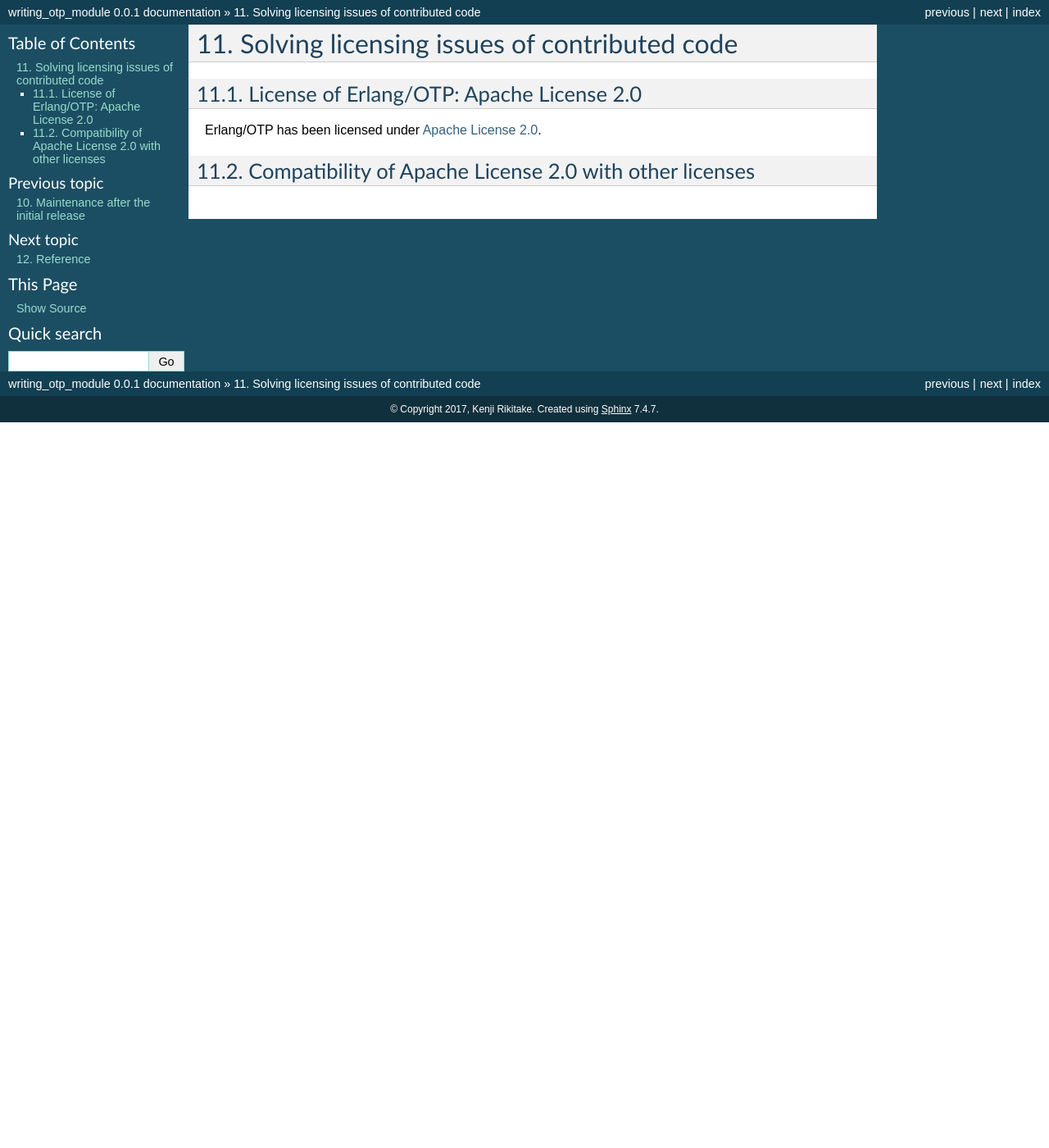
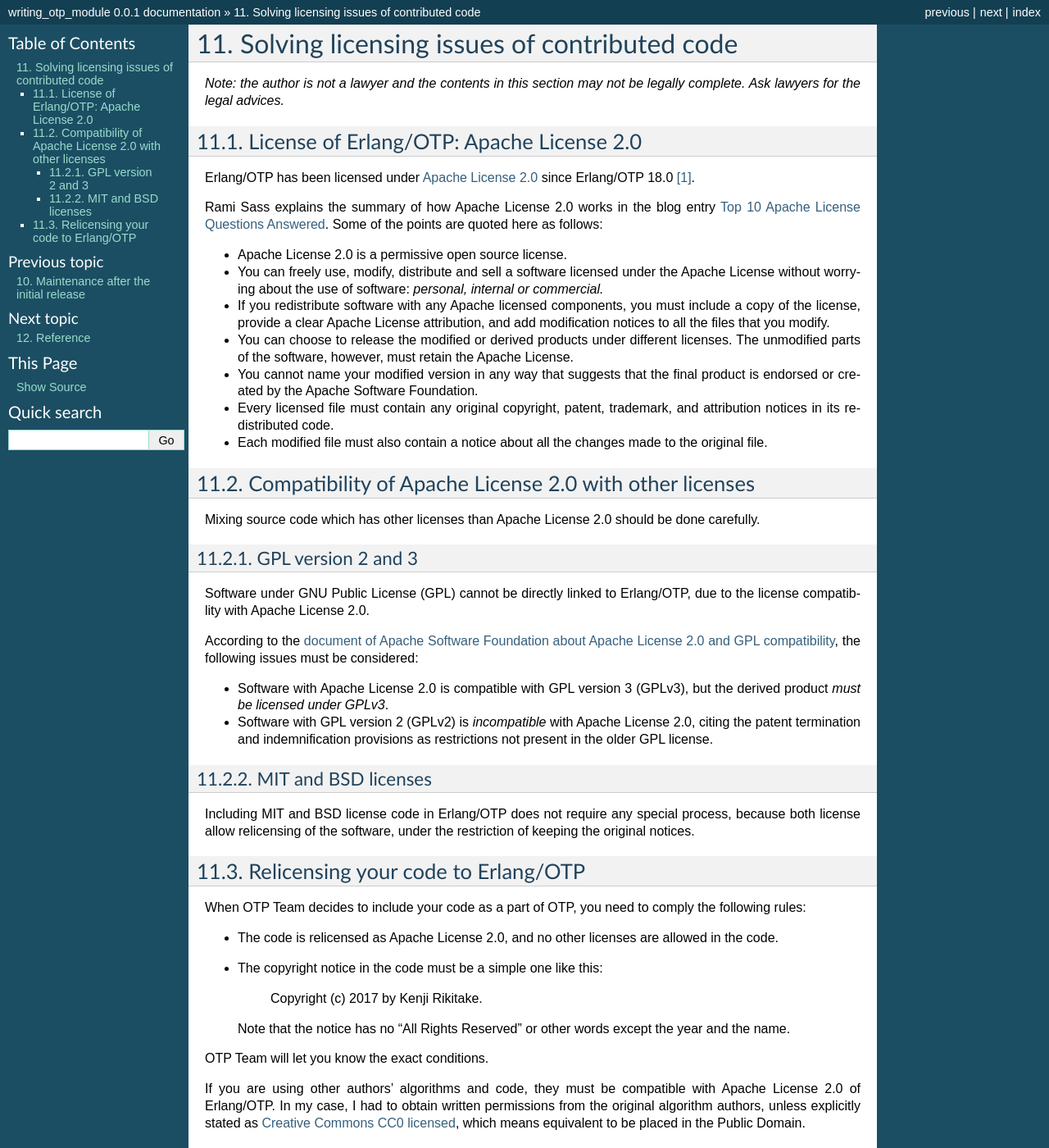
Before and after one commit to jj1bdx/writing-otp-modules, a Sphinx documentation site: the page built from draft/source/licensing.rst, in a window 1280 px wide and 1400 px high. Shown: the whole window at 82% size. Built offline with Sphinx 7.4.7, drawn with Linux system fonts in a browser that asks for light colours; some of the changed text lies outside the part shown.

Commit message:
source/licensing.rst: Alpha version

```diff
--- a/draft/source/licensing.rst
+++ b/draft/source/licensing.rst
@@ -1,10 +1,96 @@
 Solving licensing issues of contributed code
 ============================================
+
+*Note: the author is not a lawyer and the contents in this section may
+not be legally complete. Ask lawyers for the legal advices.*
 
 License of Erlang/OTP: Apache License 2.0
 -----------------------------------------
 
-Erlang/OTP has been licensed under `Apache License 2.0 <https://www.apache.org/licenses/LICENSE-2.0>`_.
+Erlang/OTP has been licensed under `Apache License 2.0
+<https://www.apache.org/licenses/LICENSE-2.0>`_ since Erlang/OTP 18.0 [#license1]_.
+
+Rami Sass explains the summary of how Apache License 2.0 works in the
+blog entry `Top 10 Apache License Questions Answered
+<https://www.whitesourcesoftware.com/whitesource-blog/top-10-apache-license-questions-answered/>`_. Some
+of the points are quoted here as follows:
+
+* Apache License 2.0 is a permissive open source license.
+* You can freely use, modify, distribute and sell a software licensed
+  under the Apache License without worrying about the use of software:
+  *personal, internal or commercial.*
+* If you redistribute software with any Apache licensed components, you
+  must include a copy of the license, provide a clear Apache License
+  attribution, and add modification notices to all the files that you
+  modify.
+* You can choose to release the modified or derived products under
+  different licenses. The unmodified parts of the software, however,
+  must retain the Apache License.
+* You cannot name your modified version in any way that suggests that
+  the final product is endorsed or created by the Apache Software
+  Foundation.
+* Every licensed file must contain any original copyright, patent,
+  trademark, and attribution notices in its redistributed code.
+* Each modified file must also contain a notice about all the changes
+  made to the original file.
 
 Compatibility of Apache License 2.0 with other licenses
 -------------------------------------------------------
+
+Mixing source code which has other licenses than Apache License 2.0
+should be done carefully.
+
+GPL version 2 and 3
+^^^^^^^^^^^^^^^^^^^
+
+Software under GNU Public License (GPL) cannot be directly linked to
+Erlang/OTP, due to the license compatiblity with Apache License 2.0.
+
+According to the `document of Apache Software Foundation about Apache
+License 2.0 and GPL compatibility
+<http://www.apache.org/licenses/GPL-compatibility.html>`_, the following
+issues must be considered:
+
+* Software with Apache License 2.0 is compatible with GPL
+  version 3 (GPLv3), but the derived product *must be licensed under GPLv3*.
+* Software with GPL version 2 (GPLv2) is *incompatible* with Apache
+  License 2.0, citing the patent termination and indemnification
+  provisions as restrictions not present in the older GPL license.
+
+MIT and BSD licenses
+^^^^^^^^^^^^^^^^^^^^
+
+Including MIT and BSD license code in Erlang/OTP does not require any
+special process, because both license allow relicensing of the software,
+under the restriction of keeping the original notices.
+
+Relicensing your code to Erlang/OTP
+-----------------------------------
+
+When OTP Team decides to include your code as a part of OTP, you need to
+comply the following rules:
+
+* The code is relicensed as Apache License 2.0, and no other licenses
+  are allowed in the code.
+* The copyright notice in the code must be a simple one like this:
+
+    Copyright (c) 2017 by Kenji Rikitake.
+
+  Note that the notice has no "All Rights Reserved" or other words
+  except the year and the name.
+
+OTP Team will let you know the exact conditions.
+
+If you are using other authors' algorithms and code, they must be
+compatible with Apache License 2.0 of Erlang/OTP. In my case, I had to
+obtain written permissions from the original algorithm authors, unless
+explicitly stated as `Creative Commons CC0 licensed
+<https://creativecommons.org/publicdomain/zero/1.0/>`_, which means
+equivalent to be placed in the Public Domain.
+
+.. rubric:: Footnotes
+
+.. [#license1] On versions 17.x and before, Erlang/OTP was licensed
+               under `Erlang Public License 1.1
+               <http://www.erlang.org/EPLICENSE>`_, a modified license
+               from Mozilla Public License. This is no longer applicable.
```
